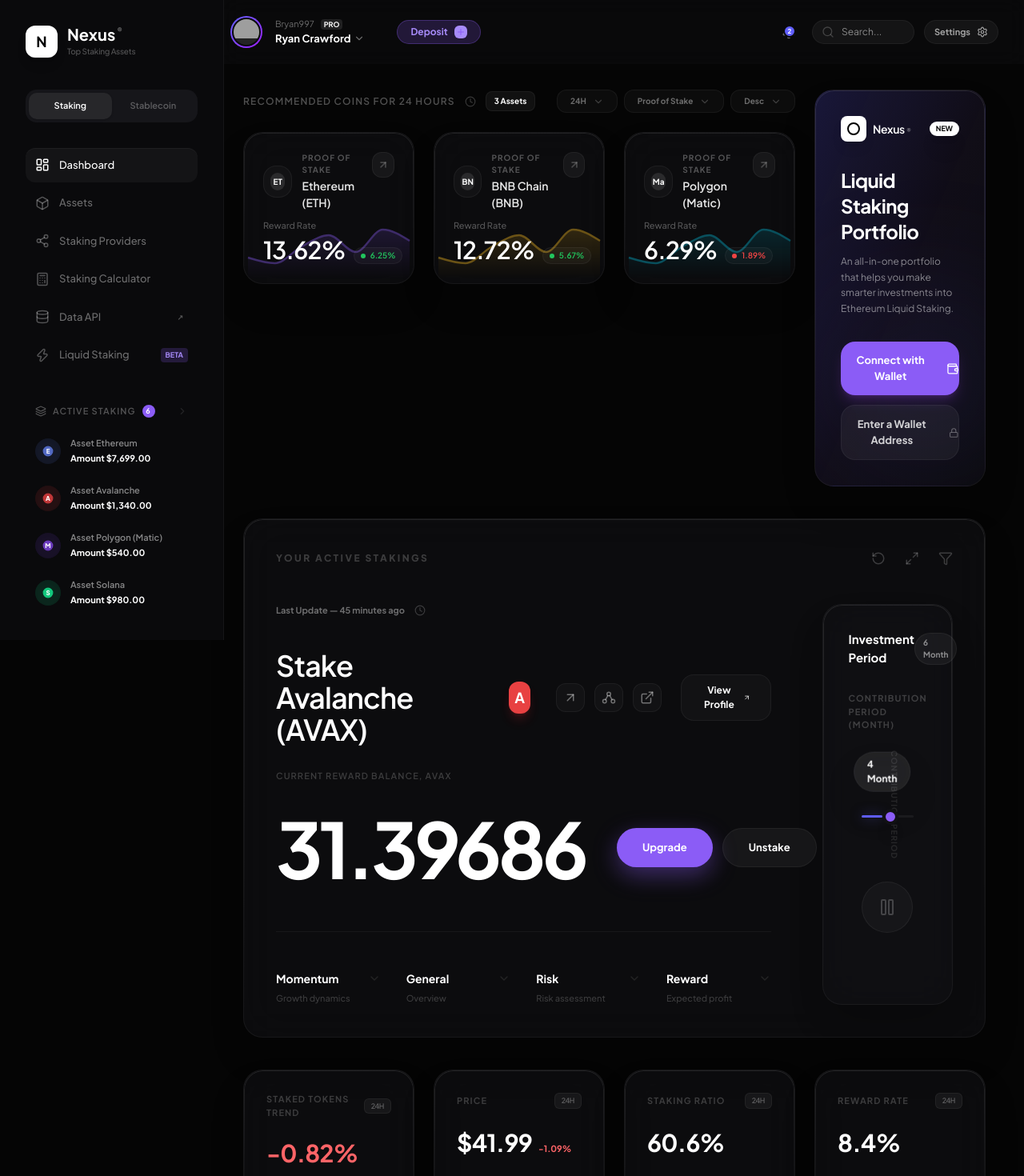
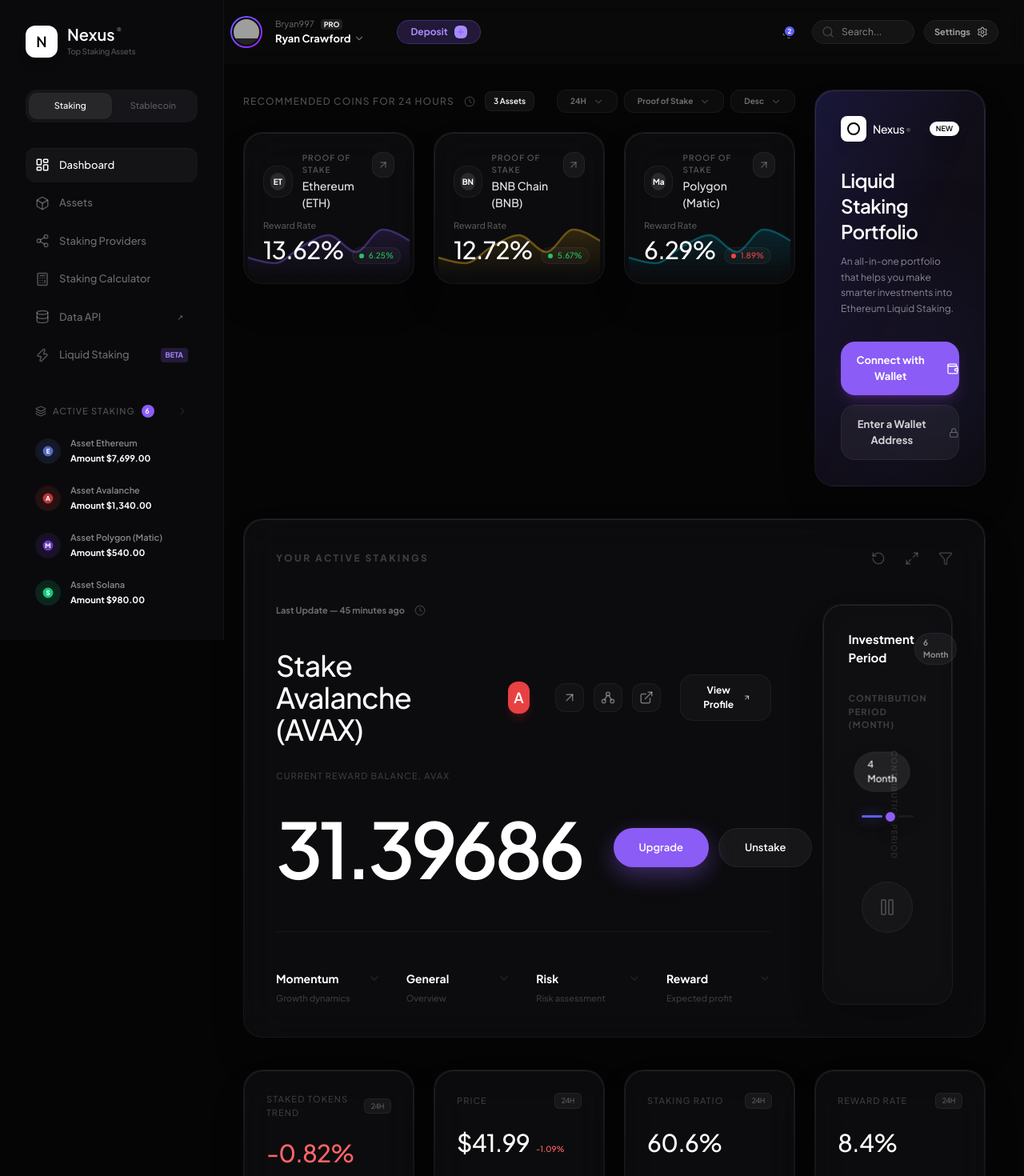
Before and after one commit to sebastianvasquezechavarria1234/nexus, a Next.js app: page / in a window 1280 px wide. Shown: the top 1470 px of the page at 80% size. Built offline with nearby package versions, Linux system fonts and the light colour scheme; grey boxes are pictures that could not be loaded.

Commit message:
style: ultra-light typography update for minimalist aesthetic

```diff
--- a/src/app/globals.css
+++ b/src/app/globals.css
@@ -38,11 +38,11 @@
 }
 
 .gradient-text {
-  @apply bg-clip-text text-transparent bg-gradient-to-r from-nexus-purple to-nexus-cyan font-bold;
+  @apply bg-clip-text text-transparent bg-gradient-to-r from-nexus-purple to-nexus-cyan font-semibold;
 }
 
 .btn-pill {
-  @apply px-6 py-2.5 rounded-full font-semibold transition-all duration-300 active:scale-95 text-sm;
+  @apply px-6 py-2.5 rounded-full font-medium transition-all duration-300 active:scale-95 text-sm;
 }
 
 /* Scrollbar invisible */
--- a/src/app/page.tsx
+++ b/src/app/page.tsx
@@ -37,9 +37,9 @@
           <div className="xl:col-span-3">
             <div className="flex items-center justify-between mb-6">
               <div className="flex items-center gap-3">
-                <h3 className="text-[12px] font-semibold text-white/30 uppercase tracking-widest">Recommended coins for 24 hours</h3>
+                <h3 className="text-[12px] font-medium text-white/30 uppercase tracking-widest">Recommended coins for 24 hours</h3>
                 <Clock size={14} className="text-white/20" />
-                <span className="bg-white/5 border border-white/5 px-2.5 py-1 rounded-lg text-[10px] font-bold">3 Assets</span>
+                <span className="bg-white/5 border border-white/5 px-2.5 py-1 rounded-lg text-[10px] font-semibold">3 Assets</span>
               </div>
               <div className="flex items-center gap-2">
                 {['24H', 'Proof of Stake', 'Desc'].map((filter) => (
@@ -64,13 +64,13 @@
                  <div className="w-8 h-8 rounded-lg bg-white flex items-center justify-center shadow-lg">
                    <div className="w-4 h-4 rounded-full border-2 border-black"></div>
                  </div>
-                 <span className="text-[14px] font-semibold tracking-tight">Nexus<span className="text-[9px] text-white/40 ml-0.5">®</span></span>
+                 <span className="text-[14px] font-medium tracking-tight">Nexus<span className="text-[9px] text-white/40 ml-0.5">®</span></span>
                </div>
-               <span className="text-[9px] bg-white text-black px-2 py-0.5 rounded-full font-bold uppercase shadow-xl">New</span>
+               <span className="text-[9px] bg-white text-black px-2 py-0.5 rounded-full font-semibold uppercase shadow-xl">New</span>
              </div>
 
              <div className="z-10 py-8">
-               <h3 className="text-2xl font-bold mb-3 tracking-tight">Liquid Staking Portfolio</h3>
+               <h3 className="text-2xl font-semibold mb-3 tracking-tight">Liquid Staking Portfolio</h3>
                <p className="text-[12px] text-white/50 leading-relaxed max-w-[220px]">
                  An all-in-one portfolio that helps you make smarter investments into Ethereum Liquid Staking.
                </p>
@@ -111,8 +111,8 @@
               </div>
 
               <div className="flex items-center gap-6">
-                <h2 className="text-4xl font-semibold tracking-tight">Stake Avalanche (AVAX)</h2>
-                <div className="w-10 h-10 rounded-xl bg-[#e84142] flex items-center justify-center text-white font-bold text-lg shadow-lg shadow-red-500/20">A</div>
+                <h2 className="text-4xl font-medium tracking-tight">Stake Avalanche (AVAX)</h2>
+                <div className="w-10 h-10 rounded-xl bg-[#e84142] flex items-center justify-center text-white font-semibold text-lg shadow-lg shadow-red-500/20">A</div>
                 <div className="flex items-center gap-3 ml-2">
                   <div className="p-2 bg-white/[0.03] border border-white/[0.05] rounded-xl text-white/40 hover:text-white transition-colors cursor-pointer"><ArrowUpRight size={18} /></div>
                   <div className="p-2 bg-white/[0.03] border border-white/[0.05] rounded-xl text-white/40 hover:text-white transition-colors cursor-pointer"><Share2 size={18} className="rotate-90" /></div>
@@ -124,12 +124,12 @@
               </div>
 
               <div className="relative py-4">
-                <p className="text-[11px] text-white/20 font-semibold uppercase tracking-widest absolute top-[-10px] left-0">Current Reward Balance, AVAX</p>
+                <p className="text-[11px] text-white/20 font-medium uppercase tracking-widest absolute top-[-10px] left-0">Current Reward Balance, AVAX</p>
                 <div className="flex items-center gap-10 mt-6">
-                  <h1 className="text-[96px] font-bold tracking-[-0.05em] leading-none">31.39686</h1>
+                  <h1 className="text-[96px] font-semibold tracking-[-0.05em] leading-none">31.39686</h1>
                   <div className="flex gap-3">
-                    <button className="bg-[#8b5cf6] hover:bg-[#7c3aed] px-8 py-3.5 rounded-full text-[13px] font-bold transition-all shadow-[0_10px_30px_rgba(139,92,246,0.4)] active:scale-[0.98]">Upgrade</button>
-                    <button className="bg-white/[0.05] hover:bg-white/[0.08] border border-white/[0.05] px-8 py-3.5 rounded-full text-[13px] font-bold transition-all active:scale-[0.98]">Unstake</button>
+                    <button className="bg-[#8b5cf6] hover:bg-[#7c3aed] px-8 py-3.5 rounded-full text-[13px] font-semibold transition-all shadow-[0_10px_30px_rgba(139,92,246,0.4)] active:scale-[0.98]">Upgrade</button>
+                    <button className="bg-white/[0.05] hover:bg-white/[0.08] border border-white/[0.05] px-8 py-3.5 rounded-full text-[13px] font-semibold transition-all active:scale-[0.98]">Unstake</button>
                   </div>
                 </div>
               </div>
@@ -167,7 +167,7 @@
                     {/* Handle */}
                     <div className="absolute left-[40%] top-1/2 -translate-y-1/2 w-5 h-5 bg-[#8b5cf6] rounded-full border-[4px] border-[#111114] shadow-xl z-20"></div>
                     {/* Value Bubble */}
-                    <div className="absolute left-[40%] bottom-8 -translate-x-1/2 text-[12px] font-bold bg-white/[0.08] backdrop-blur-md border border-white/[0.05] px-4 py-1.5 rounded-full shadow-2xl animate-float">4 Month</div>
+                    <div className="absolute left-[40%] bottom-8 -translate-x-1/2 text-[12px] font-medium bg-white/[0.08] backdrop-blur-md border border-white/[0.05] px-4 py-1.5 rounded-full shadow-2xl animate-float">4 Month</div>
                   </div>
 
                   <div className="mt-20 flex justify-center">
@@ -193,12 +193,12 @@
           ].map((metric) => (
             <div key={metric.label} className="glass p-7 group hover:bg-white/[0.03] transition-all cursor-pointer">
               <div className="flex justify-between items-center mb-6">
-                <p className="text-[11px] text-white/20 font-bold uppercase tracking-widest">{metric.label}</p>
-                <div className="bg-white/[0.05] border border-white/[0.05] px-2 py-0.5 rounded-md text-[9px] font-semibold text-white/30 uppercase tracking-tighter">{metric.sub}</div>
+                <p className="text-[11px] text-white/20 font-medium uppercase tracking-widest">{metric.label}</p>
+                <div className="bg-white/[0.05] border border-white/[0.05] px-2 py-0.5 rounded-md text-[9px] font-medium text-white/30 uppercase tracking-tighter">{metric.sub}</div>
               </div>
               <div className="flex items-baseline gap-2">
-                <h3 className={`text-3xl font-bold tracking-tight ${metric.color || 'text-white'}`}>{metric.value}</h3>
-                {metric.change && <span className={`text-[11px] font-bold ${metric.changeColor}`}>{metric.change}</span>}
+                <h3 className={`text-3xl font-medium tracking-tight ${metric.color || 'text-white'}`}>{metric.value}</h3>
+                {metric.change && <span className={`text-[10px] font-medium ${metric.changeColor}`}>{metric.change}</span>}
               </div>
               {metric.isChart && (
                 <div className="mt-6 flex flex-col gap-2">
--- a/src/components/dashboard/AssetCard.tsx
+++ b/src/components/dashboard/AssetCard.tsx
@@ -25,8 +25,8 @@
              </div>
           </div>
           <div>
-            <p className="text-[10px] text-white/30 uppercase font-bold tracking-widest mb-0.5">Proof of Stake</p>
-            <h4 className="text-[14px] font-semibold text-white/90">{name} ({symbol})</h4>
+            <p className="text-[10px] text-white/30 uppercase font-semibold tracking-widest mb-0.5">Proof of Stake</p>
+            <h4 className="text-[14px] font-medium text-white/90">{name} ({symbol})</h4>
           </div>
         </div>
         <div className="w-8 h-8 rounded-xl bg-white/5 flex items-center justify-center text-white/20 group-hover:text-white group-hover:bg-white/10 transition-all border border-white/5">
@@ -37,10 +37,10 @@
       <div className="z-10">
         <p className="text-[11px] text-white/30 font-medium mb-1">Reward Rate</p>
         <div className="flex items-end gap-2.5">
-          <h3 className="text-3xl font-semibold tracking-tight">{rewardRate}</h3>
+          <h3 className="text-3xl font-medium tracking-tight">{rewardRate}</h3>
           <div className={`flex items-center gap-1.5 px-2 py-0.5 rounded-full bg-white/[0.03] border border-white/[0.05]`}>
             <div className={`w-1.5 h-1.5 rounded-full ${isUp ? 'bg-[#22c55e]' : 'bg-[#ef4444]'}`}></div>
-            <span className={`text-[10px] font-semibold ${isUp ? 'text-[#22c55e]' : 'text-[#ef4444]'}`}>{change}</span>
+            <span className={`text-[10px] font-medium ${isUp ? 'text-[#22c55e]' : 'text-[#ef4444]'}`}>{change}</span>
           </div>
         </div>
       </div>
--- a/src/components/layout/Sidebar.tsx
+++ b/src/components/layout/Sidebar.tsx
@@ -35,16 +35,16 @@
     <aside className="w-[280px] bg-[#0a0a0c] flex flex-col h-screen fixed left-0 top-0 z-[50] overflow-y-auto border-r border-white/5">
       <div className="p-8">
         <div className="flex items-center gap-3 mb-10">
-          <div className="w-10 h-10 rounded-xl bg-white flex items-center justify-center text-black font-bold text-lg shadow-lg">N</div>
+          <div className="w-10 h-10 rounded-xl bg-white flex items-center justify-center text-black font-semibold text-lg shadow-lg">N</div>
           <div>
-            <div className="text-xl font-bold leading-none">Nexus<span className="text-[10px] align-top text-white/40 ml-0.5">®</span></div>
+            <div className="text-xl font-semibold leading-none">Nexus<span className="text-[10px] align-top text-white/40 ml-0.5">®</span></div>
             <div className="text-[10px] text-white/30 font-medium tracking-tight mt-1">Top Staking Assets</div>
           </div>
         </div>
 
         <div className="flex bg-[#16161a] p-1 rounded-[14px] mb-8">
-          <button className="flex-1 py-2 text-[11px] font-semibold bg-[#27272a] text-white rounded-[10px] shadow-sm transition-all">Staking</button>
-          <button className="flex-1 py-2 text-[11px] font-semibold text-white/30 hover:text-white/50 transition-colors">Stablecoin</button>
+          <button className="flex-1 py-2 text-[11px] font-medium bg-[#27272a] text-white rounded-[10px] shadow-sm transition-all">Staking</button>
+          <button className="flex-1 py-2 text-[11px] font-medium text-white/30 hover:text-white/50 transition-colors">Stablecoin</button>
         </div>
 
         <nav className="space-y-1 mb-10">
@@ -72,10 +72,10 @@
 
         <div className="space-y-5">
           <div className="flex items-center justify-between px-3">
-            <div className="flex items-center gap-2 text-[11px] font-semibold text-white/30 uppercase tracking-widest">
+            <div className="flex items-center gap-2 text-[11px] font-medium text-white/30 uppercase tracking-widest">
               <Layers size={14} />
               Active Staking
-              <span className="bg-[#8b5cf6] text-white w-4 h-4 flex items-center justify-center rounded-full text-[9px] font-bold">6</span>
+              <span className="bg-[#8b5cf6] text-white w-4 h-4 flex items-center justify-center rounded-full text-[9px] font-semibold">6</span>
             </div>
             <ChevronRight size={14} className="text-white/10" />
           </div>
```
